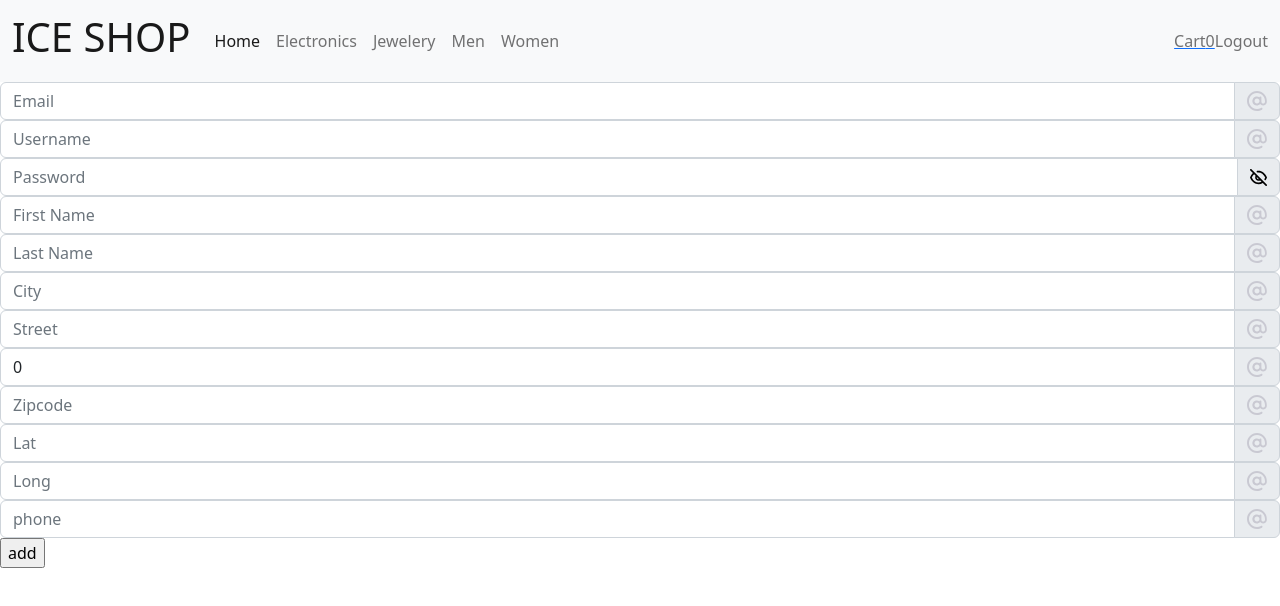
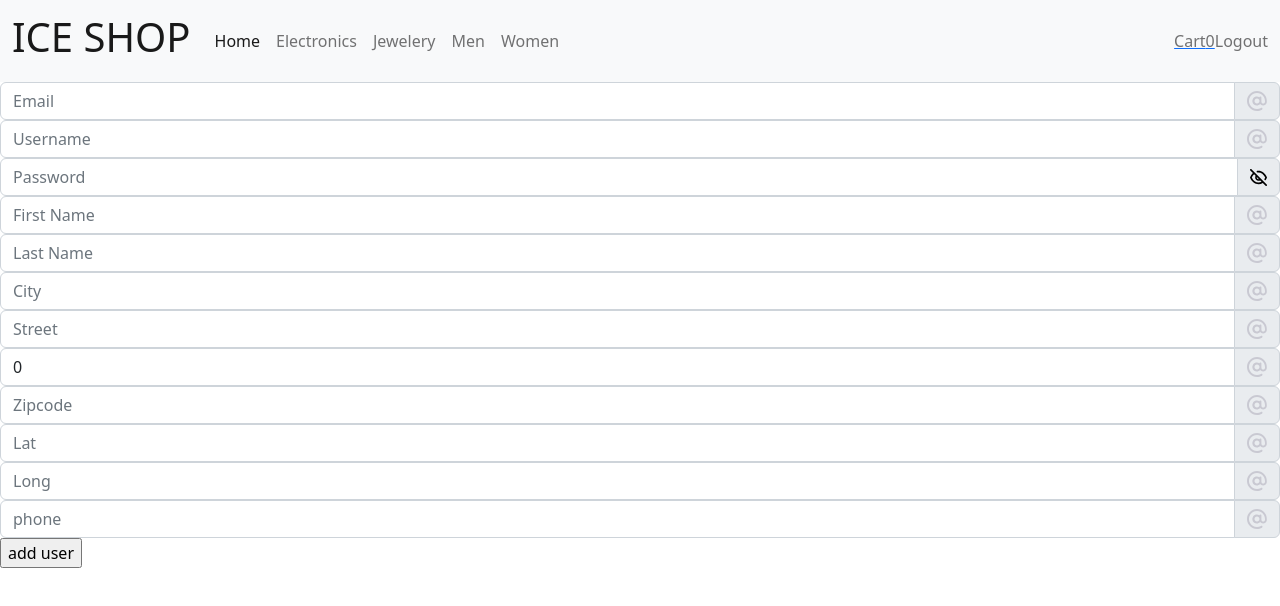
Before and after one commit to Lucignation/ice-shop, a React (Create React App) app: page /user in a window 1280 px wide. Shown: the top 606 px of the page. Built offline with nearby package versions, Linux system fonts and the light colour scheme; no server answers; sample sign-in values are in the browser's storage.

Commit message:
add user page done

```diff
--- a/src/pages/user/user.component.tsx
+++ b/src/pages/user/user.component.tsx
@@ -144,7 +144,7 @@ const User = () => {
           value={phone}
         />
 
-        <input type='submit' value='add' />
+        <input type='submit' value='add user' />
       </form>
     </div>
   );
```
